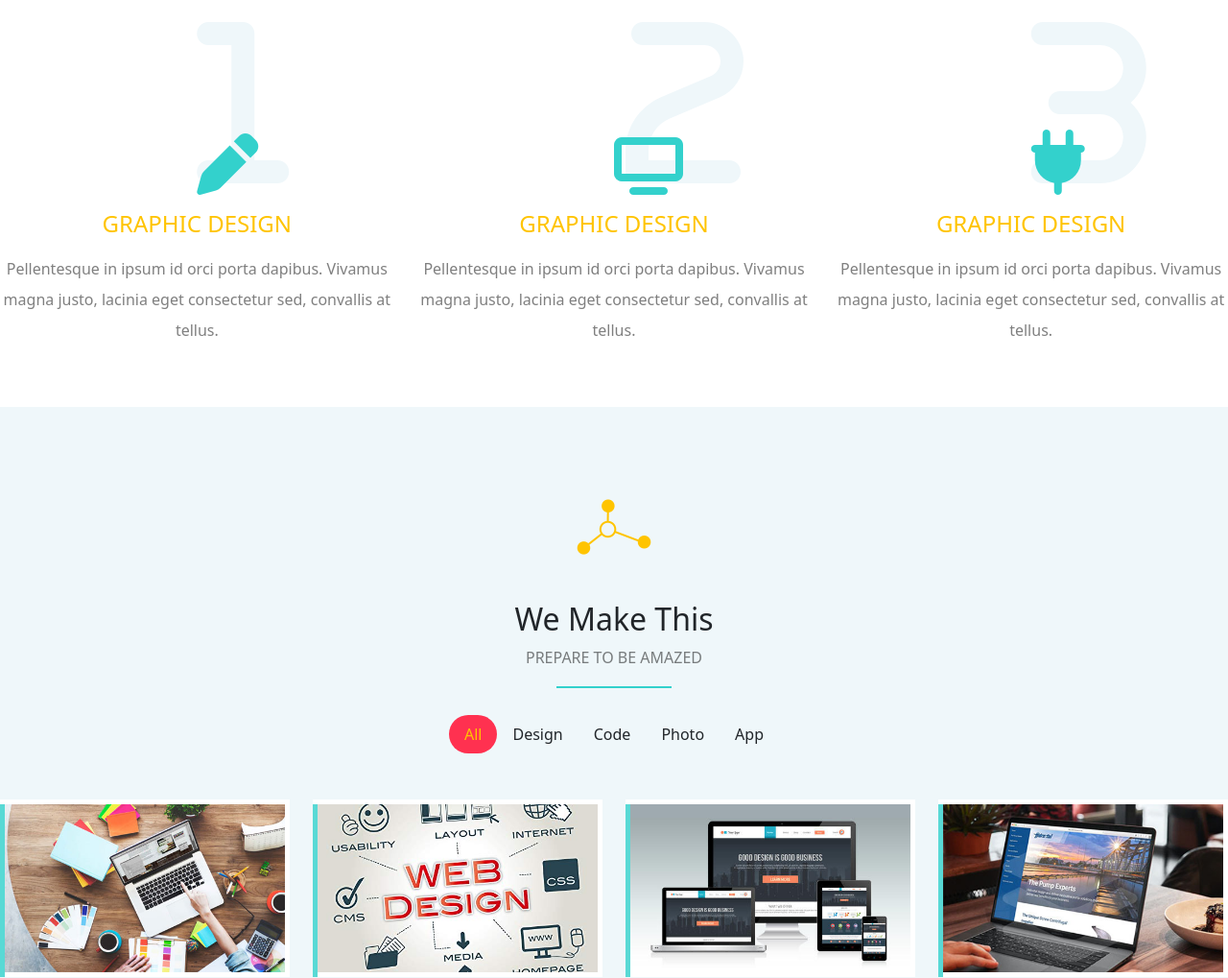
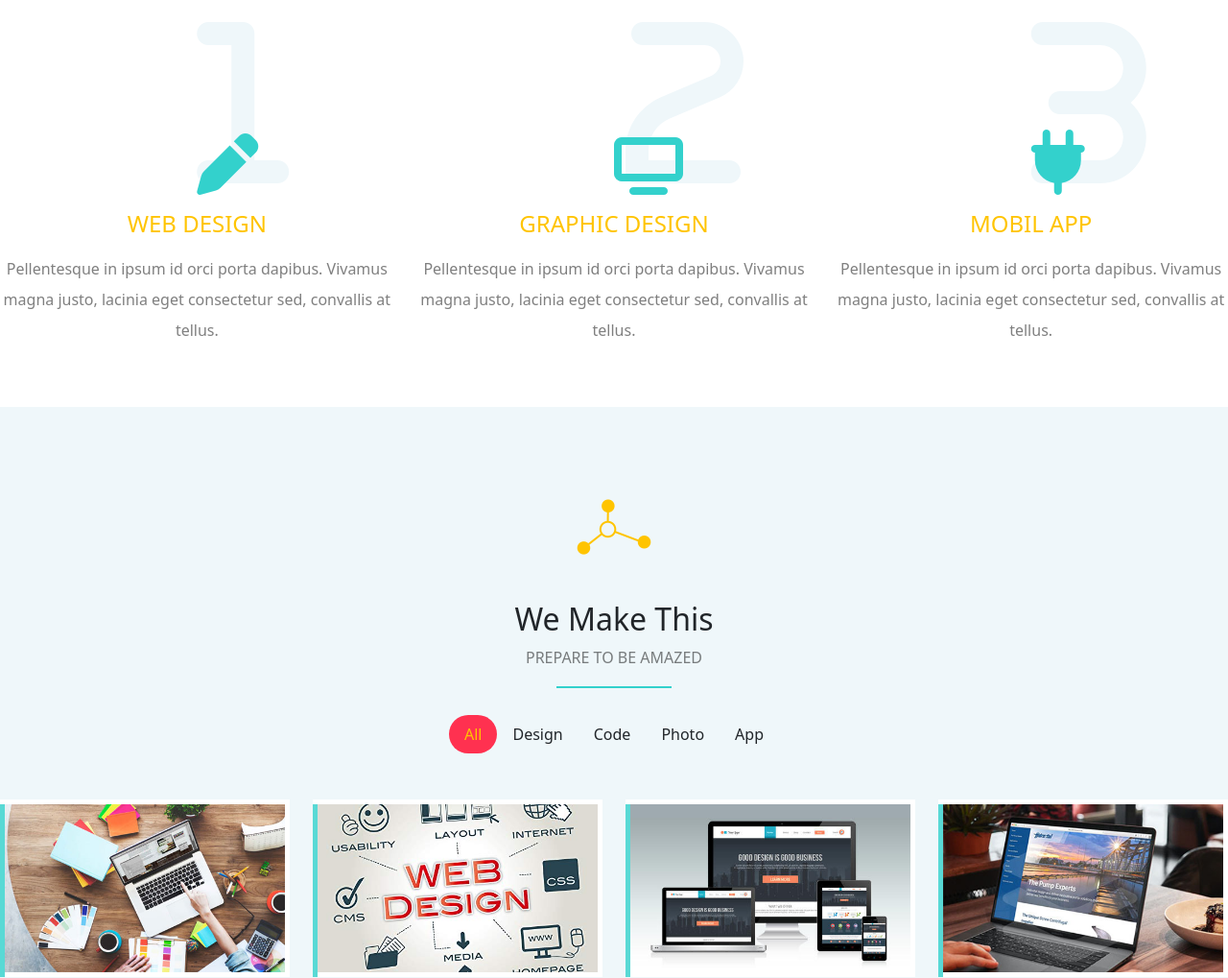
Before and after one commit to btissam19/Bootstrap.github.io, a plain HTML site: page index.html in a window 1280 px wide. Shown: the part 1205-2224 px from the top of the page at 96% size. Drawn offline with nearby package versions, Linux system fonts and the light colour scheme.

Commit message:
version tow

```diff
--- a/index.html
+++ b/index.html
@@ -90,7 +90,7 @@
                   <i class="fa-solid fa-1 position-absolute bottom-0 number"></i>
                   <i class="fa-solid fa-pen fa-4x position-absolute bottom-0 icon "></i>
                 </div>
-                 <h4 class="mb-3  mt-3">GRAPHIC DESIGN</h4>
+                 <h4 class="mb-3  mt-3">WEB DESIGN</h4>
                   <p class="text-black-50 lh-lg">Pellentesque in ipsum id orci porta dapibus. Vivamus magna justo, lacinia eget consectetur sed,
                     convallis at tellus.</p>
                 </div>
@@ -112,7 +112,7 @@
                       <i class="fa-solid fa-3 position-absolute bottom-0 number"></i>
                       <i class="fa-plug fa-solid fa-4x position-absolute bottom-0 icon "></i>
                     </div>
-                     <h4 class="mb-3  mt-3">GRAPHIC DESIGN</h4>
+                     <h4 class="mb-3  mt-3">MOBIL APP</h4>
                       <p class="text-black-50 lh-lg">Pellentesque in ipsum id orci porta dapibus. Vivamus magna justo, lacinia eget consectetur sed,
                         convallis at tellus.</p>
                     </div>
```
